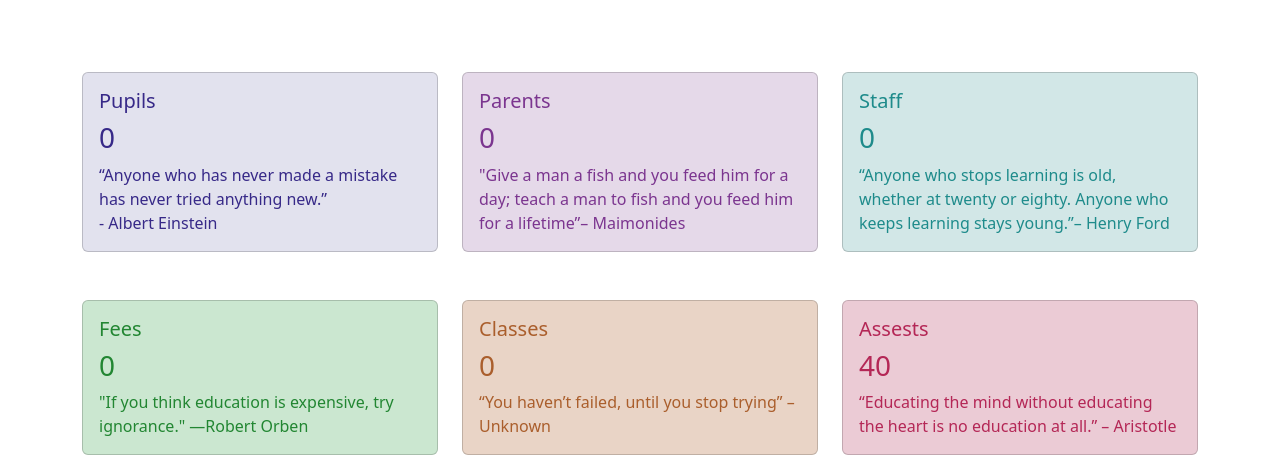
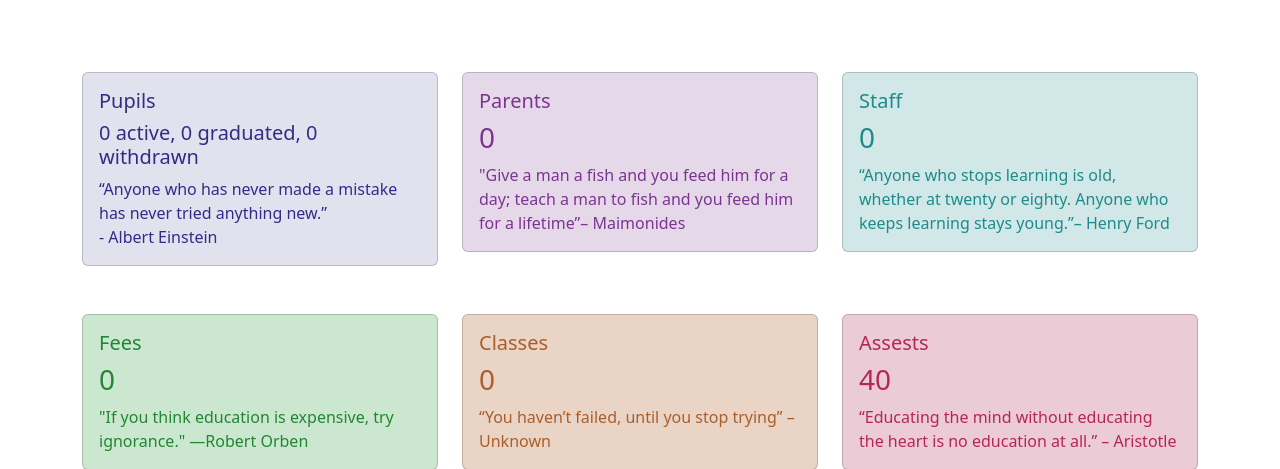
Before and after one commit to OnmejeTg/BHA-Postgres, a Django app: page /admin_home/ in a window 1280 px wide. Shown: the part 56-525 px from the top of the page. Run offline with Django 4.2, Linux system fonts and the light colour scheme; the visitor is signed in with stand-in values (Sample User, id 1); data that the repository does not hold is empty; some libraries are stand-ins or nearby versions.

Commit message:
added functionality for withdrawn and graduatd

```diff
--- a/core/models.py
+++ b/core/models.py
@@ -55,13 +55,13 @@ class Pupil(models.Model):
     year_of_admission = models.PositiveIntegerField()
     parent_id = models.ForeignKey(Parent, on_delete=models.CASCADE)
     class_id = models.ForeignKey(Grade, on_delete=models.CASCADE)
+    status = models.CharField(max_length=15, default='active')
 
     def __str__(self):
         return self.name
 
+
 # first term fee model
-
-
 class feeFirst(models.Model):
     pupil_id = models.ForeignKey(Pupil, on_delete=models.CASCADE)
     amount = models.PositiveIntegerField()
--- a/core/templates/admins/admin_home.html
+++ b/core/templates/admins/admin_home.html
@@ -17,7 +17,9 @@
           ></iconify-icon>
           Pupils
         </h5>
-        <h3 style="color: #372988">{{num_pupils}}</h3>
+        <h5 style="color: #372988">{{num_active_pupils}} active, {{num_graduated_pupils}} graduated, {{num_withdrawn_pupils}} withdrawn </h5>
+        {% comment %} <b style="color: #372988">{{num_active_pupils}} graduated</b>
+        <b style="color: #372988">{{num_active_pupils}} withdrawn </b> {% endcomment %}
         <p class="card-text" style="color: #372988 ;">
           “Anyone who has never made a mistake has never tried anything new.”<br>- Albert Einstein
         </p>
--- a/core/templates/parent/add_parent.html
+++ b/core/templates/parent/add_parent.html
@@ -105,6 +105,8 @@
             <option value="Primary 4">Primary 4</option>
             <option value="Primary 5">Primary 5</option>
             <option value="Primary 6">Primary 6</option>
+            <option value="Graduated">Graduated</option>
+            <option value="Withdrawn">Withdrawn</option>
           </select>
         </div>
         <div class="col-12">
--- a/core/templates/pupil/add_pupil.html
+++ b/core/templates/pupil/add_pupil.html
@@ -77,6 +77,8 @@
             <option value="Primary 4">Primary 4</option>
             <option value="Primary 5">Primary 5</option>
             <option value="Primary 6">Primary 6</option>
+            <option value="Graduated">Graduated</option>
+            <option value="Withdrawn">Withdrawn</option>
           </select>
         </div>
         <div class="col-12">
--- a/core/templates/pupil/edit_pupil.html
+++ b/core/templates/pupil/edit_pupil.html
@@ -74,6 +74,8 @@
             <option value="Primary 4">Primary 4</option>
             <option value="Primary 5">Primary 5</option>
             <option value="Primary 6">Primary 6</option>
+            <option value="Graduated">Graduated</option>
+            <option value="Withdrawn">Withdrawn</option>
           </select>
         </div>
         <div class="col-12">
--- a/core/templates/pupil/pupil_class.html
+++ b/core/templates/pupil/pupil_class.html
@@ -22,6 +22,9 @@
                 <option value="Primary 4">Primary 4</option>
                 <option value="Primary 5">Primary 5</option>
                 <option value="Primary 6">Primary 6</option>
+                <option value="Primary 6">Primary 6</option>
+                <option value="Graduated">Graduated</option>
+                <option value="Withdrawn">Withdrawn</option>
             </select>
     </div>
     <div class="col-md-6">
--- a/core/templates/pupil/select_class.html
+++ b/core/templates/pupil/select_class.html
@@ -30,6 +30,8 @@
                 <option value="Primary 4">Primary 4</option>
                 <option value="Primary 5">Primary 5</option>
                 <option value="Primary 6">Primary 6</option>
+                <option value="Graduated">Graduated</option>
+                <option value="Withdrawn">Withdrawn</option>
             </select>
     </div>
     <div class="col-md-6">
--- a/core/views.py
+++ b/core/views.py
@@ -82,14 +82,18 @@ def admin_logout(request):
 
 @login_required(login_url='admin_login')
 def admin_home(request):
-    num_pupils = len(Pupil.objects.all())
+    num_active_pupils = len(Pupil.objects.filter(status='active'))
+    num_graduated_pupils = len(Pupil.objects.filter(status='graduated'))
+    num_withdrawn_pupils = len(Pupil.objects.filter(status='withdrawn'))
     num_parents = len(Parent.objects.all())
     num_classes = len(Grade.objects.all())
     num_staff = len(Staff.objects.all())
     fee_count = len(feeFirst.objects.filter(academic_year=2022))
 
     context = {
-        'num_pupils': num_pupils,
+        'num_active_pupils': num_active_pupils,
+        'num_graduated_pupils': num_graduated_pupils,
+        'num_withdrawn_pupils': num_withdrawn_pupils,
         'num_parents': num_parents,
         'num_classes': num_classes,
         'num_staff': num_staff,
@@ -342,8 +346,8 @@ def edit_parent(request, id_parent):
 # ********************Pupil*********************
 @login_required(login_url='admin_login')
 def pupil(request):
-    pupil_list = Pupil.objects.all().order_by('name')
-    num_pupils = len(Pupil.objects.all())
+    pupil_list = Pupil.objects.filter(status='active').order_by('name')
+    num_pupils = len(pupil_list)
 
     page = request.GET.get('page', 1)
     pupils = make_pagination(pupil_list, page)
@@ -369,6 +373,7 @@ def add_pupil(request):
         pupil_dob = str.strip(pupil_dob)
         pupil_parent_id = str.strip(pupil_parent_id)
 
+        # Genarate ID
         initial = 'BHA'
         yoa = pupil_yoa[2:]
         if pupil_sex.lower() == 'male':
@@ -378,10 +383,15 @@ def add_pupil(request):
         pupil_num = str(len(Pupil.objects.all())+1)
         id_pupil = initial + yoa + sex + pupil_num
 
+
         if Pupil.objects.filter(pupil_id=id_pupil).exists():
-            messages.info(request, 'Pupil already exists with the ID: ' + id_pupil)
-        pupil_num = str(len(Pupil.objects.all())+2)
-        id_pupil = initial + yoa + sex + pupil_num
+            # messages.info(request, 'Pupil already exists with the ID: ' + id_pupil)
+            pupil_num = str(len(Pupil.objects.all())+2)
+            id_pupil = initial + yoa + sex + pupil_num
+        elif Pupil.objects.filter(pupil_id=id_pupil).exists():
+            pupil_num = str(len(Pupil.objects.all())+3)
+            id_pupil = initial + yoa + sex + pupil_num
+
 
         if pupil_sex == '':
             messages.info(request, 'Please select pupil\'s sex')
@@ -422,7 +432,7 @@ def view_pupil_by_class(request):
             class_name = request.POST['pupil_class']
             class_model = Grade.objects.get(name=class_name)
             pupils = Pupil.objects.filter(
-                class_id=class_model).order_by('name')
+                class_id=class_model, status='active').order_by('name')
             num_pupils = len(pupils)
 
             context = {
@@ -473,6 +483,13 @@ def edit_pupil(request, id_pupil):
 
         class_obj = Grade.objects.get(name=pupil_class)
 
+        if class_obj.name == 'Graduated':
+            pupil.status = 'graduated'
+        elif class_obj.name == 'Withdrawn':
+            pupil.status == 'withdrawn'
+        else:
+            pass
+
         pupil.name = name
         pupil.date_of_birth = dob
         pupil.year_of_admission = yoa
@@ -490,12 +507,22 @@ def edit_pupil(request, id_pupil):
 def pupil_detail(request, id_pupil):
     pupil = Pupil.objects.get(pupil_id=id_pupil)
     if feeFirst.objects.filter(pupil_id__pupil_id=id_pupil).exists():
-        fee_check = 'Paid'
+        fee1 = 'Paid'
     else:
-        fee_check = 'Not Paid'
+        fee1 = 'Not Paid'
+    if feeSecond.objects.filter(pupil_id__pupil_id=id_pupil).exists():
+        fee2 = 'Paid'
+    else:
+        fee2 = 'Not Paid'
+    if feeThird.objects.filter(pupil_id__pupil_id=id_pupil).exists():
+        fee3 = 'Paid'
+    else:
+        fee3 = 'Not Paid'
     context = {
         'pupil': pupil,
-        'fee_check': fee_check
+        'fee1': fee1,
+        'fee2': fee2,
+        'fee3': fee3
     }
     return render(request, 'pupil/pupil_details.html', context)
 
```
Also changed, not shown: core/templates/parent/parent_detail.html (+10 -4 lines), core/templates/pupil/pupil_details.html (+8 -2 lines), scripts.py (added, +13 -0 lines), core/migrations/0003_pupil_status.py (added).
